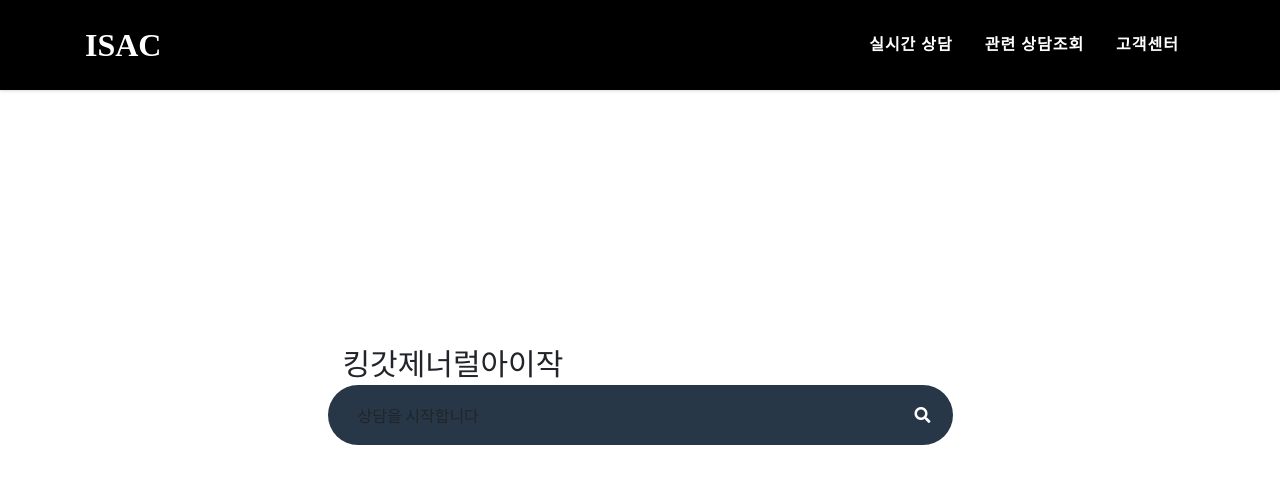
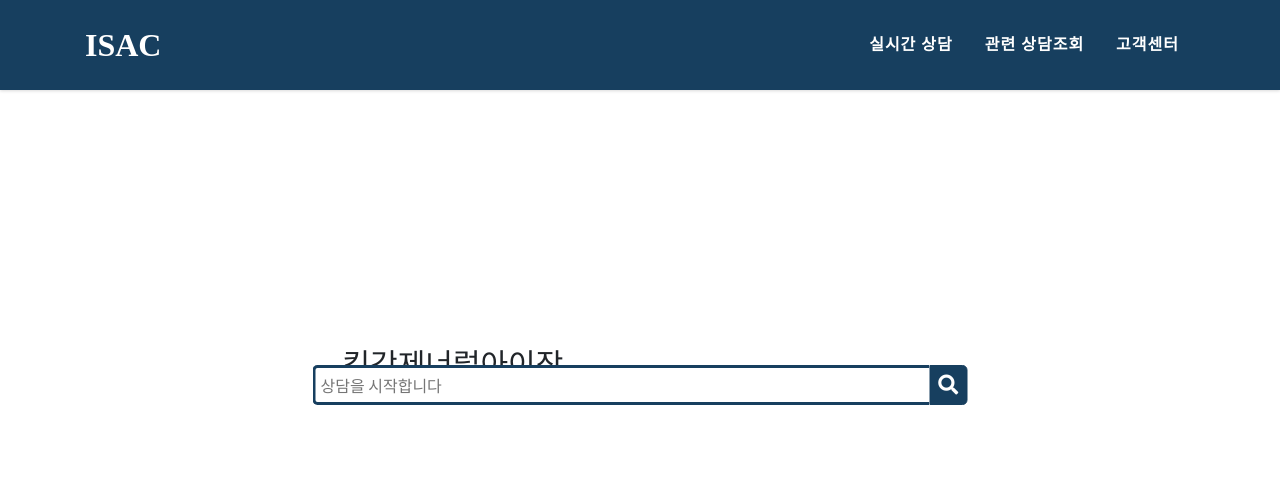
Before and after one commit to yyoongs/ISAC, a Flask app: page / in a window 1280 px wide. Shown: the top 484 px of the page. Run offline with Flask 2, Linux system fonts and the light colour scheme; some libraries are stand-ins or nearby versions.

Commit message:
update html file

```diff
--- a/homepage/app.py
+++ b/homepage/app.py
@@ -1,15 +1,11 @@
 from flask import Flask, render_template, request
-from dao import counselingdao
+from module import counselingdao
+from module.morph import getMorph
 import pymysql
 from keras.models import load_model
 import json
-# 형태소 추출 함수(사용자 input 단에서)
-import requests
-import json
-import urllib3
-from morph import getMorph
-import tensorflow as tf
 import pandas as pd
+import pickle
 
 app = Flask(__name__)
 
@@ -65,23 +61,17 @@ def result():
         t = pd.DataFrame([[1 if _ in morphs else 0 for _ in List]])
         print(model.predict(t))
 
+        with open('searchModel/searchModel.lq', 'rb') as file:
+            search = pickle.load(file)
+        print(search)
+
         return render_template('result.html', result=result, morphs=morphs)
 
-
-# 고객센터
-@app.route('/custom')
-def custom():
-    return render_template('custom.html')
 
 # 관련상담조회
 @app.route('/relation')
 def relation():
     return render_template('relation.html')
-
-# 실시간 상담 조회
-@app.route('/rightnow')
-def rightnow():
-    return render_template('rightnow.html')
 
 # 해결기준
 @app.route('/solution')
--- a/homepage/static/css/style.css
+++ b/homepage/static/css/style.css
@@ -24,7 +24,7 @@ body, html {
     webkit-box-shadow: 0px 1px 3px 0px rgba(0, 0, 0, 0.15);
     -moz-box-shadow: 0px 1px 3px 0px rgba(0, 0, 0, 0.15);
     box-shadow: 0px 1px 3px 0px rgba(0, 0, 0, 0.15);
-    background: #000;
+    background: #173F5F;
 }
 
 #mainNav a {
@@ -126,62 +125,70 @@ body, html {
     font-weight: 500;
 }
 
-.searchbar {
-    margin-bottom: auto;
-    margin-top: auto;
-    height: 60px;
-    background-color: #283747;
-    border-radius: 30px;
-    padding: 10px;
-    width: 100%;
-}
+/*.searchbar {*/
+/*    margin-bottom: auto;*/
+/*    margin-top: auto;*/
+/*    height: 60px;*/
+/*    background-color: #283747;*/
+/*    border-radius: 30px;*/
+/*    padding: 10px;*/
+/*    width: 100%;*/
+/*}*/
 
-.search_input {
-    color: white;
-    border: 0;
-    outline: 0;
-    background: none;
-    width: 0;
-    caret-color: transparent;
-    line-height: 40px;
-    padding: 0 10px;
-    /* width: 450px; */
-    /* caret-color: red; */
-    /*transition: width 0.4s linear;*/
-}
+/*.search_input {*/
+/*    color: white;*/
+/*    border: 0;*/
+/*    outline: 0;*/
+/*    background: none;*/
+/*    width: 0;*/
+/*    caret-color: transparent;*/
+/*    line-height: 40px;*/
+/*    padding: 0 10px;*/
+/*}*/
 
 
-/* .searchbar:hover>.search_input {
-    padding: 0 10px;
-    width: 450px;
-    caret-color: red;
-    transition: width 0.4s linear;
-} */
+/* .searchbar:hover>.search_input {*/
+/*    padding: 0 10px;*/
+/*    !*width: 450px;*!*/
+/*    caret-color: red;*/
+/*    !*transition: width 0.4s linear;*!*/
+/*}*/
 
-i.fas.fa-search {
-    color: white;
-}
+/*i.fas.fa-search {*/
+/*    color: white;*/
+/*}*/
 
-.searchbar:hover > .search_icon {
-    background: white;
-    color: black;
-}
+/*.searchbar:hover > .search_icon {*/
+/*    background: white;*/
+/*    color: black;*/
+/*}*/
 
-.searchbar:hover > .search_icon > i.fas.fa-search {
-    background: white;
-    color: black;
-}
+/*.searchbar:hover > .search_icon > i.fas.fa-search {*/
+/*    background: white;*/
+/*    color: black;*/
+/*}*/
 
-.search_icon {
-    height: 40px;
-    width: 40px;
-    float: right;
-    display: flex;
-    justify-content: center;
-    align-items: center;
-    border-radius: 50%;
-    color: white;
-}
+/*.search_icon {*/
+/*    height: 40px;*/
+/*    width: 40px;*/
+/*    float: right;*/
+/*    display: flex;*/
+/*    justify-content: center;*/
+/*    align-items: center;*/
+/*    border-radius: 50%;*/
+/*    color: white;*/
+/*}*/
+
+/*.form-control-borderless {*/
+/*    border: none;*/
+/*}*/
+
+/*.form-control-borderless:hover, .form-control-borderless:active, .form-control-borderless:focus {*/
+/*    border: none;*/
+/*    outline: none;*/
+/*    box-shadow: none;*/
+/*}*/
+
 
 
 /***** index 인덱스 끝 *****/
--- a/homepage/templates/index.html
+++ b/homepage/templates/index.html
@@ -12,6 +12,49 @@
     <link rel="stylesheet" href="https://use.fontawesome.com/releases/v5.5.0/css/all.css"
           integrity="sha384-B4dIYHKNBt8Bc12p+WXckhzcICo0wtJAoU8YZTY5qE0Id1GSseTk6S+L3BlXeVIU" crossorigin="anonymous">
 
+    <style>
+        .search {
+  width: 100%;
+  position: relative;
+  display: flex;
+}
+
+.searchTerm {
+  width: 100%;
+  border: 3px solid #173F5F;
+  border-right: none;
+  padding: 5px;
+  height: 100%;
+  border-radius: 5px 0 0 5px;
+  outline: none;
+  color: #9DBFAF;
+}
+
+.searchTerm:focus{
+  color: #173F5F;
+}
+
+.searchButton {
+  width: 40px;
+  height: 40px;
+  border: 1px solid #173F5F;
+  background: #173F5F;
+  text-align: center;
+  color: #fff;
+  border-radius: 0 5px 5px 0;
+  cursor: pointer;
+  font-size: 20px;
+}
+
+/*Resize the wrap to see the search bar change!*/
+.wrap{
+  width: 100%;
+  position: absolute;
+  top: 50%;
+  left: 50%;
+  transform: translate(-50%, -50%);
+}
+    </style>
     <title>ISAC</title>
 </head>
 
@@ -25,17 +68,42 @@
                 킹갓제너럴아이작
             </div>
         </div>
+{#        <div class="row">#}
+{#            <div class="col-sm-6 offset-sm-3">#}
+{#                <div class="d-flex justify-content-center">#}
+{#                    <div class="searchbar">#}
+{#                        <input type="text" class="search_input" name="" placeholder="상담을 시작합니다.">#}
+{#                        <!--  <button type="button" class="btn btn-dark" data-toggle="modal" data-target="#exampleModal">실시간 질문하기</button>-->#}
+{#                        <a data-toggle="modal" data-target="#counselModal" class="search_icon"><i#}
+{#                                class="fas fa-search"></i></a>#}
+{#                    </div>#}
+{#                </div>#}
+{#            </div>#}
+{#        </div>#}
+{#        <br>#}
+{#        <div class="row">#}
+{#            <div class="col-sm-6 offset-sm-3">#}
+{#                <input class="form-control form-control-lg form-control-borderless" type="search"#}
+{#                       placeholder="Search topics or keywords">#}
+{#            </div>#}
+{#            <!--end of col-->#}
+{#            <div class="col-auto">#}
+{#                <button class="btn btn-lg btn-dark" type="submit">상담시작</button>#}
+{#            </div>#}
+{#        </div>#}
+{#        <br>#}
         <div class="row">
-            <div class="col-sm-6 offset-sm-3">
-                <div class="d-flex justify-content-center">
-                    <div class="searchbar">
-                        <input class="search_input" type="text" name="" placeholder="상담을 시작합니다.">상담을 시작합니다
-                        <!--  <button type="button" class="btn btn-dark" data-toggle="modal" data-target="#exampleModal">실시간 질문하기</button>-->
-                        <a data-toggle="modal" data-target="#counselModal" class="search_icon"><i
-                                class="fas fa-search"></i></a>
+            <div class="col-sm-6 offset-sm-3 ">
+                <div class="wrap">
+                    <div class="search">
+                        <input type="text" class="searchTerm" placeholder="상담을 시작합니다">
+                        <button type="submit" class="searchButton" data-toggle="modal" data-target="#counselModal" >
+                            <i class="fa fa-search"></i>
+                        </button>
                     </div>
                 </div>
             </div>
+
         </div>
     </div>
 </section>
@@ -63,7 +131,8 @@
                     <div class="form-row">
                         <div class="form-group col-md-6">
                             <label for="BigCategory">대분류</label>
-                            <select class="form-control" id="SelectBigCate" name="SelectBigCate" onchange="changeBigCate(this.value)">
+                            <select class="form-control" id="SelectBigCate" name="SelectBigCate"
+                                    onchange="changeBigCate(this.value)">
                                 <option selected>전체</option>
                                 <option value="가구">가구</option>
                                 <option value="가사용품">가사용품</option>
@@ -102,7 +171,8 @@
                         </div>
                         <div class="form-group col-md-6">
                             <label for="SmallCategory">소분류</label>
-                            <select class="form-control" id="SelectSmallCate" name="SelectSmallCate" onchange="changeMidCate(this.value)">
+                            <select class="form-control" id="SelectSmallCate" name="SelectSmallCate"
+                                    onchange="changeMidCate(this.value)">
                                 <option selected>전체</option>
                             </select>
                         </div>
--- a/homepage/templates/menu.html
+++ b/homepage/templates/menu.html
@@ -1,15 +1,3 @@
-<!DOCTYPE html>
-<html lang="en">
-<head>
-    <meta charset="UTF-8">
-    <meta name="viewport" content="width=device-width, initial-scale=1, shrink-to-fit=no">
-
-    <!-- Bootstrap CSS -->
-    <link rel="stylesheet" type="text/css" href="{{ url_for('static', filename='css/bootstrap.min.css') }}">
-    <link rel="stylesheet" type="text/css" href="{{ url_for('static', filename='css/style.css') }}">
-    <title>Title</title>
-</head>
-<body>
 <nav class="navbar navbar-expand-sm fixed-top text-uppercase" id="mainNav">
     <div class="container">
         <a class="navbar-brand js-scroll-trigger" href="/">ISAC</a>
@@ -32,5 +20,3 @@
         </div>
     </div>
 </nav>
-</body>
-</html>
--- a/homepage/templates/solution.html
+++ b/homepage/templates/solution.html
@@ -21,10 +21,10 @@
 <body>
 {% include 'menu.html' %}
 
-<div class="container tableSection">
+<div class="container basic_container">
     <div class="row">
         <div class="col-lg-8">
-            <h1>해결기준</h1>
+            <h2>해결기준</h2>
         </div>
         <div class="col-lg-4">
             {% include 'mobum.html' %}
```
Also changed, not shown: other parts of homepage/static/css/style.css (+44 -3 lines), homepage/static/js/changeCate.js (+0 -65 lines), homepage/templates/custom.html (deleted, +0 -29 lines), homepage/templates/qna.html (+13 -4 lines), homepage/templates/relation.html (+6 -12 lines), homepage/templates/result.html (+2 -22 lines), homepage/templates/rightnow.html (deleted, +0 -29 lines), homepage/templates/test.html (added, +71 -0 lines), homepage/templates/test2.html (added, +93 -0 lines), homepage/module/counselingdao.py (renamed from homepage/dao/counselingdao.py). Lines whose indentation alone changed are shown as unchanged.
